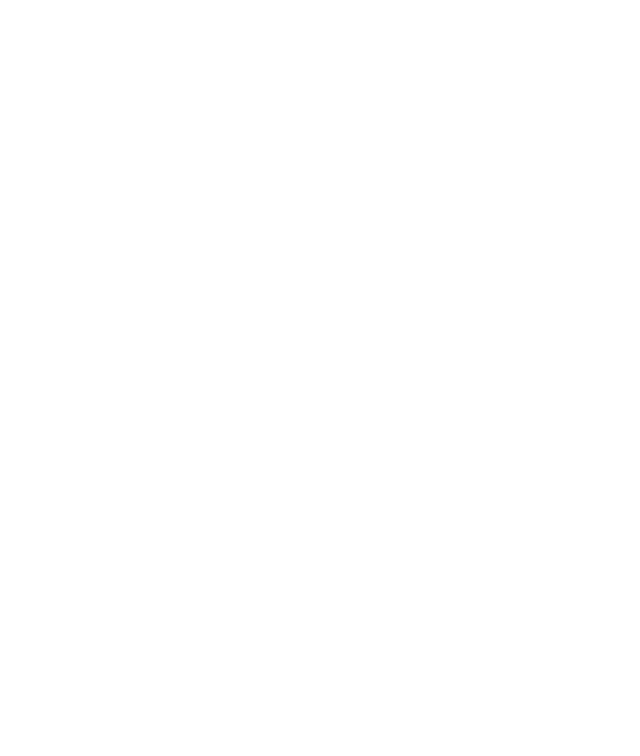
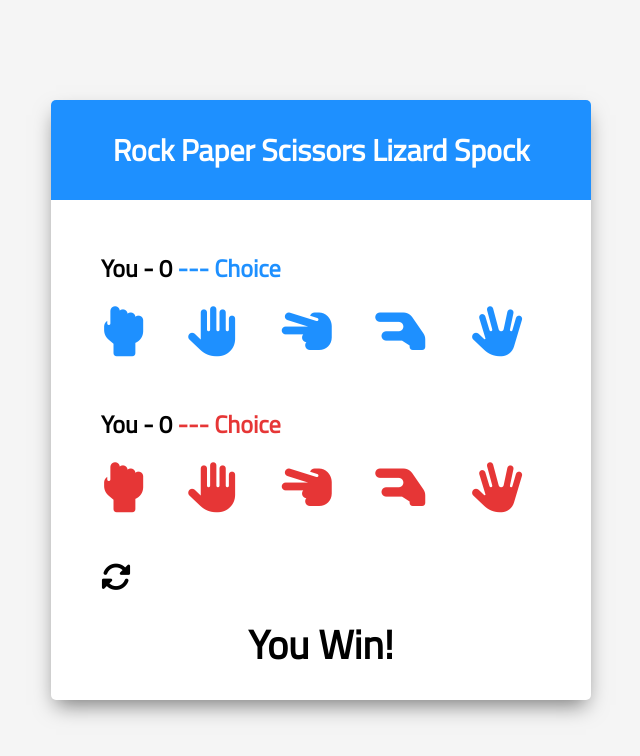
Before and after one commit to MattRuetz/rock-paper-scissors-lizard-spock-game, a plain HTML site: page index.html in a window 1280 px wide. Shown: the whole page, without its empty margins (319-959 px from the left). Drawn offline with Linux system fonts and the light colour scheme.

Commit message:
complete frontend UI for game. Styling complete. TODO: wire up functionality and game logic JS.

```diff
--- a/index.html
+++ b/index.html
@@ -1,14 +1,90 @@
 <!DOCTYPE html>
 <html lang="en">
     <head>
-    <meta charset="UTF-8">
-    <meta name="viewport" content="width=device-width, initial-scale=1.0">
+        <meta charset="UTF-8" />
+        <meta name="viewport" content="width=device-width, initial-scale=1.0" />
         <title>Spock Rock Game</title>
-    <link rel="icon" type="image/png" href="favicon.png">
-    <link rel="stylesheet" href="https://cdnjs.cloudflare.com/ajax/libs/font-awesome/5.10.2/css/all.min.css"/>
-    <link rel="stylesheet" href="style.css">
+        <link rel="icon" type="image/png" href="favicon.png" />
+        <script
+            src="https://kit.fontawesome.com/59faac17a0.js"
+            crossorigin="anonymous"
+        ></script>
+        <link rel="stylesheet" href="style.css" />
     </head>
     <body>
+        <!-- Game container -->
+        <div class="game-container">
+            <!-- Header -->
+            <div class="header">
+                <h1>Rock Paper Scissors Lizard Spock</h1>
+            </div>
+            <!-- Player Container -->
+            <div class="player-container" id="player">
+                <h2>
+                    You - <span id="playerScore">0</span
+                    ><span class="choice" id="playerChoice"> --- Choice</span>
+                </h2>
+                <i
+                    class="fa-solid fa-hand-back-fist"
+                    title="Rock"
+                    id="playerRock"
+                ></i>
+                <i class="fa-solid fa-hand" title="Paper" id="playerPaper"></i>
+                <i
+                    class="fa-solid fa-hand-scissors"
+                    title="Scissors"
+                    id="playerScissors"
+                ></i>
+                <i
+                    class="fa-solid fa-hand-lizard"
+                    title="Lizzard"
+                    id="playerLizard"
+                ></i>
+                <i
+                    class="fa-solid fa-hand-spock"
+                    title="Spock"
+                    id="playerSpock"
+                ></i>
+            </div>
+            <!-- Computer Container -->
+            <div class="player-container" id="computer">
+                <h2>
+                    You - <span id="computerScore">0</span
+                    ><span class="choice" id="computerChoice"> --- Choice</span>
+                </h2>
+                <i
+                    class="fa-solid fa-hand-back-fist"
+                    title="Rock"
+                    id="computerRock"
+                ></i>
+                <i
+                    class="fa-solid fa-hand"
+                    title="Paper"
+                    id="computerPaper"
+                ></i>
+                <i
+                    class="fa-solid fa-hand-scissors"
+                    title="Scissors"
+                    id="computerScissors"
+                ></i>
+                <i
+                    class="fa-solid fa-hand-lizard"
+                    title="Lizzard"
+                    id="computerLizard"
+                ></i>
+                <i
+                    class="fa-solid fa-hand-spock"
+                    title="Spock"
+                    id="computerSpock"
+                ></i>
+            </div>
+            <!-- Reset icon -->
+            <i class="fa-solid fa-sync-alt reset-icon" title="Reset"></i>
+            <!-- Results Text -->
+            <div class="result-container">
+                <h3 class="result-text" id="resultText">You Win!</h3>
+            </div>
+        </div>
         <!-- Script -->
         <script src="script.js"></script>
     </body>
--- a/style.css
+++ b/style.css
@@ -1,4 +1,4 @@
-@import url("https://fonts.googleapis.com/css?family=Lato&display=swap");
+@import url('https://fonts.googleapis.com/css2?family=Titillium+Web&display=swap');
 
 html {
     box-sizing: border-box;
@@ -7,18 +7,26 @@ html {
 body {
     margin: 0;
     min-height: 100vh;
-
-  font-family: Lato, sans-serif;
+    background: whitesmoke;
+    font-family: 'Titillium Web', sans-serif;
     display: flex;
     justify-content: center;
     align-items: center;
 }
 
-
+.game-container {
+    width: 540px;
+    height: 600px;
+    background: white;
+    border-radius: 5px;
+    box-shadow: 0 10px 20px -5px rgba(0, 0, 0, 0.5);
+}
 
 .header {
     background: dodgerblue;
-
+    border-top-left-radius: 5px;
+    border-top-right-radius: 5px;
+    height: 100px;
     display: flex;
     justify-content: center;
     align-items: center;
@@ -37,13 +45,32 @@ h2 {
     margin-bottom: 20px;
 }
 
-.far {
+.fa-solid {
     font-size: 50px;
     margin-right: 40px;
-  User-select: none;
+    user-select: none;
 }
 
+#player .fa-solid,
+#player .choice {
+    color: dodgerblue;
+    cursor: pointer;
+}
 
+#computer .fa-solid,
+#computer .choice {
+    color: rgb(230, 54, 54);
+    cursor: pointer;
+}
+
+#player .fa-solid:last-of-type,
+#computer .fa-solid:last-of-type {
+    margin-right: 0;
+}
+
+.selected {
+    color: black !important;
+}
 
 .reset-icon {
     font-size: 30px;
@@ -66,7 +93,7 @@ h2 {
 /* Media Query: Large Smartphone (Vertical) */
 @media screen and (max-width: 600px) {
     .game-container {
-
+        width: 95%;
         height: 580px;
     }
 
@@ -78,7 +105,7 @@ h2 {
         margin: 50px 0 25px 25px;
     }
 
-  .far {
+    .fa-solid {
         margin-right: 20px;
     }
 
@@ -102,7 +129,7 @@ h2 {
         margin: 43px 0 25px 20px;
     }
 
-  .far {
+    .fa-solid {
         font-size: 43px;
     }
 
```
Lines whose indentation alone changed are shown as unchanged.
